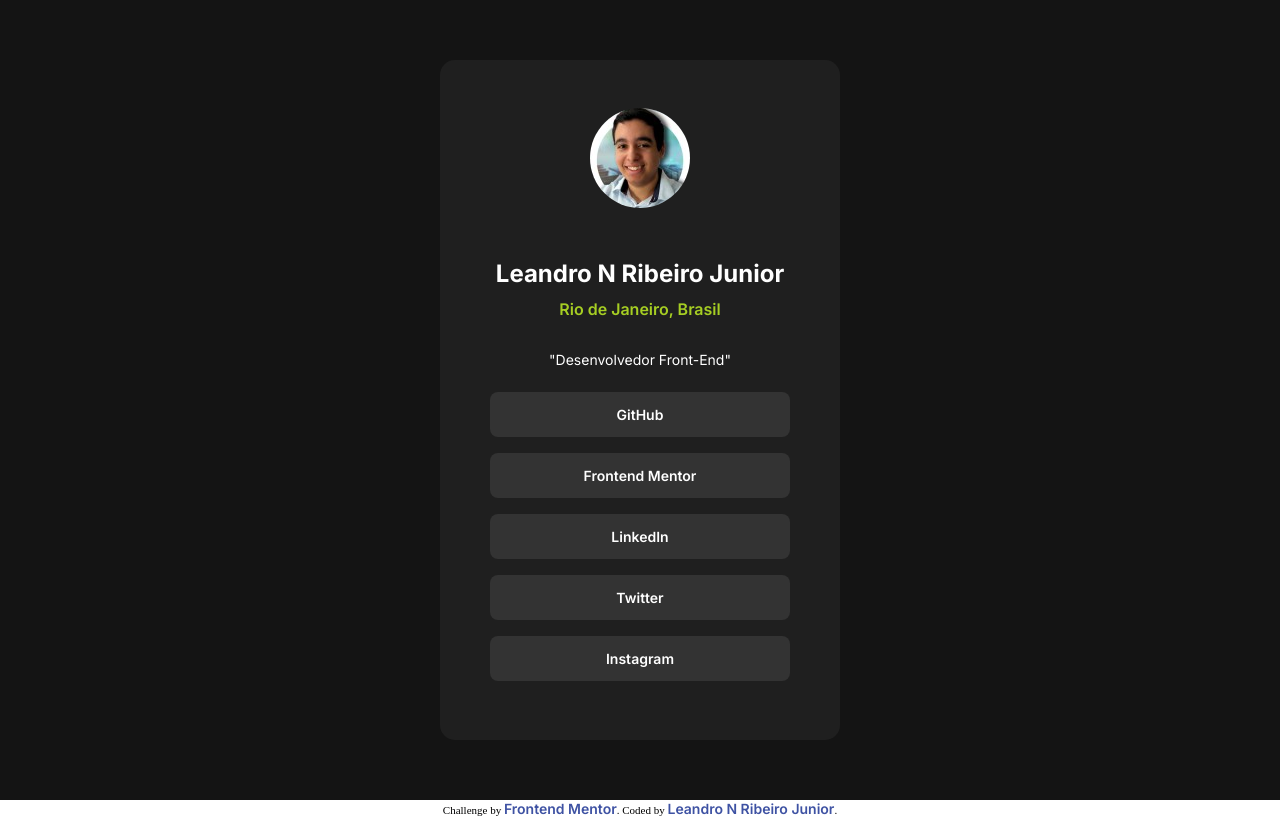
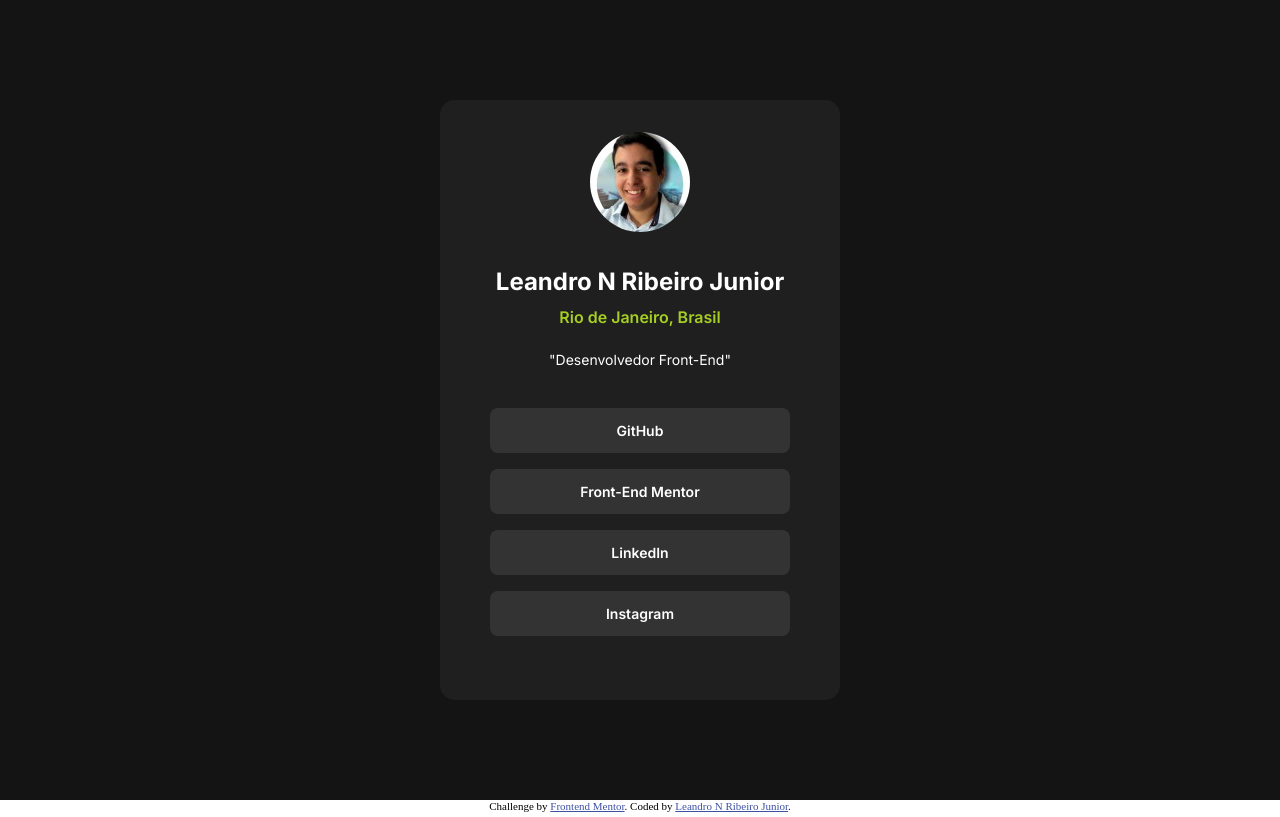
Before and after one commit to Le-Jr/front-end-mentor-challenge-social-link, a plain HTML site: page index.html in a window 1280 px wide. Drawn offline with Linux system fonts and the light colour scheme.

Commit message:
Correções estilos botões

```diff
--- a/index.html
+++ b/index.html
@@ -35,19 +35,20 @@
       <h3>"Desenvolvedor Front-End"</h3>
 
       <div class="btns">
-        <button><a href="https://github.com/Le-Jr">GitHub</a></button>
-        <button><a href="https://www.frontendmentor.io/home">Frontend Mentor</a></button>
-        <button><a href="https://www.linkedin.com/in/leandro-junior-0a564a202/">LinkedIn</a></button>
-        <button><a href="">Twitter</a></button>
-        <button><a href="https://www.instagram.com/leandro_jr23/">Instagram</a></button>
+        <a href="https://github.com/Le-Jr" target="_blank"><button>GitHub</button></a>
+        <a href="https://www.frontendmentor.io/challenges" target="_blank"><button>Front-End Mentor</button></a>
+        <a href="https://www.linkedin.com/in/leandro-junior-0a564a202/" target="_blank"><button>LinkedIn</button></a>
+        <a href="https://www.instagram.com/leandro_jr23/" target="_blank"><button>Instagram</button></a>
       </div>
 
     </section>
 
   </main>
-  <div class="attribution">
-    Challenge by <a href="https://www.frontendmentor.io?ref=challenge" target="_blank">Frontend Mentor</a>.
-    Coded by <a href="https://github.com/Le-Jr">Leandro N Ribeiro Junior</a>.
-  </div>
+  <footer>
+    <div class="attribution">
+      Challenge by <a href="https://www.frontendmentor.io?ref=challenge" target="_blank">Frontend Mentor</a>.
+      Coded by <a href="https://github.com/Le-Jr">Leandro N Ribeiro Junior</a>.
+    </div>
+  </footer>
 </body>
 </html>
--- a/style.css
+++ b/style.css
@@ -20,24 +20,27 @@ main{
 .card{
     background-color: #1F1F1F;
     width: 400px;
-    height: 680px;
+    height: 600px;
     display: flex;
     flex-direction: column;
     align-items: center;
     border-radius: 15px;
+    margin-top: 3rem;
+    margin-bottom: 3rem;
 }
 
 img{
     border-radius: 50%;
     height: 100px;
     width: 100px;
-    margin: 3rem 3rem;
+    margin-top: 2rem;
+    margin-bottom: 2rem;
 }
 
 .title{
     font-weight: 700;
     color: white;
-    margin-bottom: 1rem;
+    margin-bottom: .5rem;
     text-align: center;
 }
 
@@ -64,7 +67,9 @@ h3{
     display: flex;
     flex-direction: column;
     gap: 1rem;
-    width: 300px
+    width: 300px;
+    margin-bottom: 1rem;
+    margin-top: 1rem;
 }
 
 button{
@@ -72,12 +77,20 @@ button{
     background-color: #333333;
     border: none;
     border-radius: 8px;
-}
-
-a{
     text-decoration: none;
     font-family: "Inter", sans-serif;
     font-size: 14px;
     color: white;
     font-weight: 600;
+    width: 300px;
 }
+
+button:hover{
+    cursor: pointer;
+}
+
+
+@media (max-width: 680px){
+
+
+}
```
